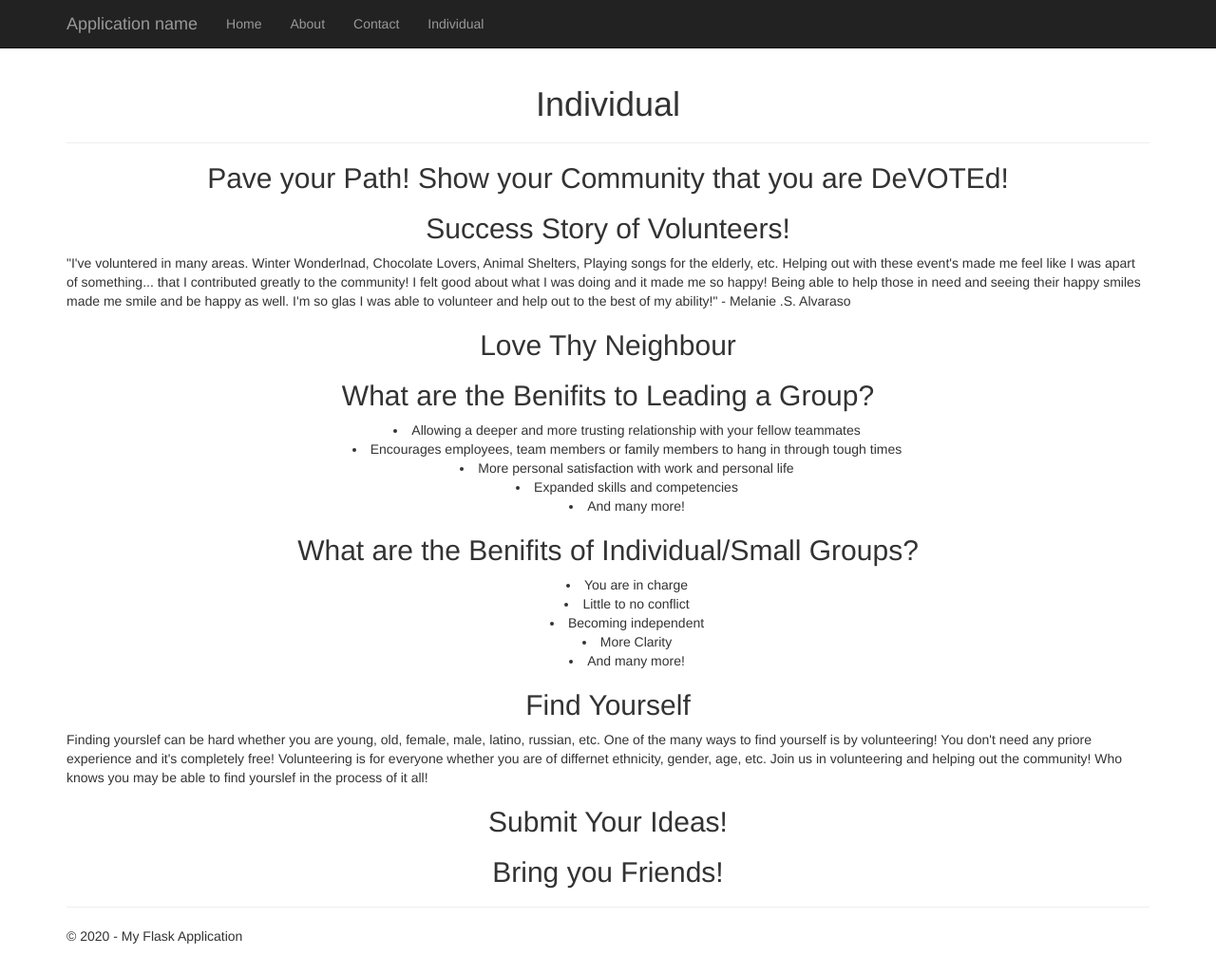
After one commit to Colby-Snow/deVOTEd, a Flask app: page /Individual in a window 1280 px wide. The commit adds this page. Shown: the whole page at 95% size. Run offline with Flask 2, Linux system fonts and the light colour scheme; parts of the project's set-up code (start-up, migrations or seed data) failed here and were passed over; some libraries are stand-ins or nearby versions.

Commit message:
Individual

```diff
--- /dev/null
+++ b/deVOTEd/deVOTEd/templates/Individual.html
@@ -0,0 +1,67 @@
+{% extends "layout.html" %}
+
+{% block content %}
+<!DOCTYPE html>
+
+<html lang="en" xmlns="http://www.w3.org/1999/xhtml">
+<head>
+    <meta charset="utf-8" />
+    <title>Individual</title>
+    <style>
+        h1 {
+            text-align: center;
+        }
+
+        h2 {
+            text-align: center;
+        }
+
+        h3 {
+            text-align: center;
+        }
+        ul {
+            text-align: center;
+            list-style-position: inside;
+        }
+    </style>
+</head>
+<body>
+    <h1>Individual</h1>
+    <hr>
+    <h2>Pave your Path! Show your Community that you are DeVOTEd!</h2>
+    <h2>Success Story of Volunteers!</h2>
+    <p>"I've voluntered in many areas. Winter Wonderlnad, Chocolate Lovers, Animal Shelters, Playing songs for the elderly, etc.
+    Helping out with these event's made me feel like I was apart of something... that I contributed greatly to the community!
+    I felt good about what I was doing and it made me so happy! Being able to help those in need and seeing their happy smiles made me smile and be happy as well.
+    I'm so glas I was able to volunteer and help out to the best of my ability!" - Melanie .S. Alvaraso</p>
+
+    <h2>Love Thy Neighbour</h2>
+    <h2>What are the Benifits to Leading a Group?</h2>
+    <ul>
+        <li>Allowing a deeper and more trusting relationship with your fellow teammates</li>
+        <li>Encourages employees, team members or family members to hang in through tough times</li>
+        <li>More personal satisfaction with work and personal life</li>
+        <li>Expanded skills and competencies</li>
+        <li>And many more!</li>
+    </ul>
+    <h2>What are the Benifits of Individual/Small Groups?</h2>
+    <ul>
+        <li>You are in charge</li>
+        <li>Little to no conflict</li>
+        <li>Becoming independent</li>
+        <li>More Clarity</li>
+        <li>And many more!</li>
+    </ul>
+    <h2>Find Yourself</h2>
+    <p>
+     Finding yourslef can be hard whether you are young, old, female, male, latino, russian, etc.
+        One of the many ways to find yourself is by volunteering! You don't need any priore experience and it's completely free!
+        Volunteering is for everyone whether you are of differnet ethnicity, gender, age, etc. Join us in volunteering and helping out the community!
+        Who knows you may be able to find yourslef in the process of it all!
+
+    </p>
+    <h2>Submit Your Ideas!</h2>
+    <h2>Bring you Friends!</h2>
+</body>
+</html>
+{% endblock %}
--- a/deVOTEd/deVOTEd/templates/about.html
+++ b/deVOTEd/deVOTEd/templates/about.html
@@ -5,6 +5,6 @@
 <h2>{{ title }}.</h2>
 <h3>{{ message }}</h3>
 
-<p>Use this area to provide additional information.</p>
+<p>Your name</p>
 
 {% endblock %}
--- a/deVOTEd/deVOTEd/templates/layout.html
+++ b/deVOTEd/deVOTEd/templates/layout.html
@@ -25,6 +25,7 @@
                     <li><a href="{{ url_for('home') }}">Home</a></li>
                     <li><a href="{{ url_for('about') }}">About</a></li>
                     <li><a href="{{ url_for('contact') }}">Contact</a></li>
+                    <li><a href="{{ url_for('Individual') }}">Individual</a></li>
                 </ul>
             </div>
         </div>
--- a/deVOTEd/deVOTEd/views.py
+++ b/deVOTEd/deVOTEd/views.py
@@ -35,3 +35,12 @@ def about():
         year=datetime.now().year,
         message='Your application description page.'
     )
+@app.route('/Individual')
+def Individual():
+    """Renders the contact page."""
+    return render_template(
+        'Individual.html',
+        title='Individual',
+        year=datetime.now().year,
+        message='Your Individual page.'
+    )
```
